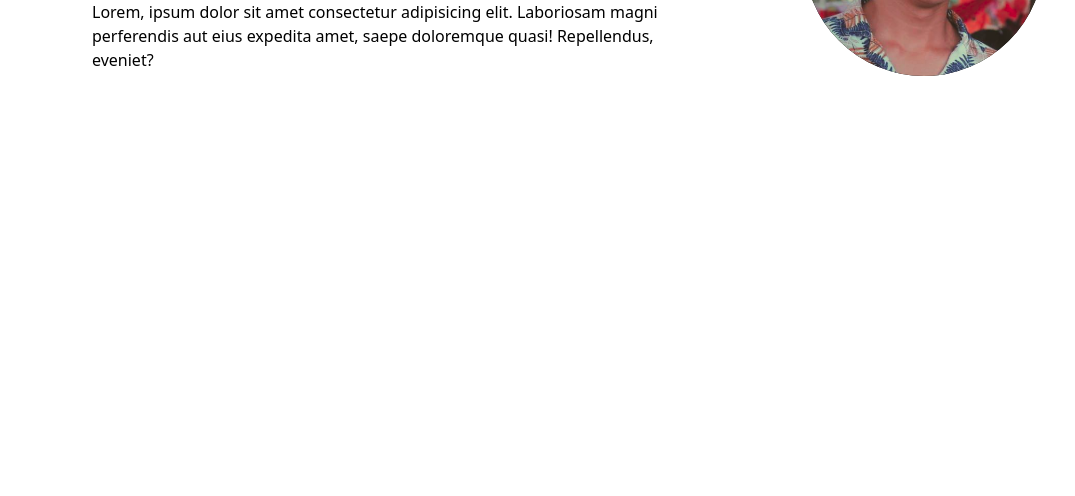
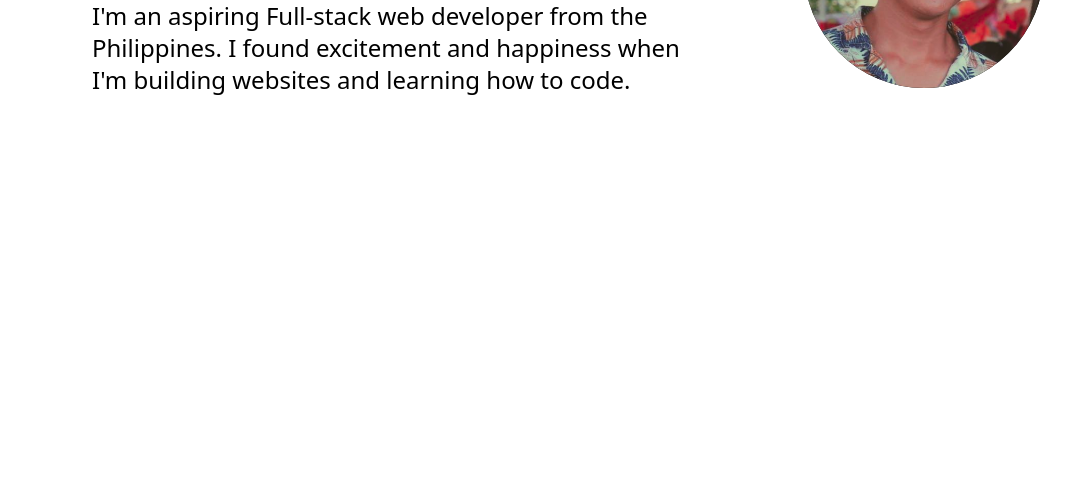
Before and after one commit to superspike7/portfolio, a website built with Vite: page index.html in a window 1280 px wide. Shown: the part 304-800 px from the top of the page, without its empty margins (76-1151 px from the left). Built offline with nearby package versions, Linux system fonts and the light colour scheme.

Commit message:
add basic intro

```diff
--- a/index.html
+++ b/index.html
@@ -27,8 +27,8 @@
         <h3 class="mt-5 text-4xl font-bold">
           Web Developer
         </h3>
-        <p class="mt-5 ">
-          Lorem, ipsum dolor sit amet consectetur adipisicing elit. Laboriosam magni perferendis aut eius expedita amet, saepe doloremque quasi! Repellendus, eveniet?
+        <p class="mt-5 text-2xl font font-light">
+          I'm an aspiring Full-stack web developer from the Philippines. I found excitement and happiness when I'm building websites and learning how to code.
         </p>
       </div>
       <div class="w-1/3 flex justify-end items-center">
```
